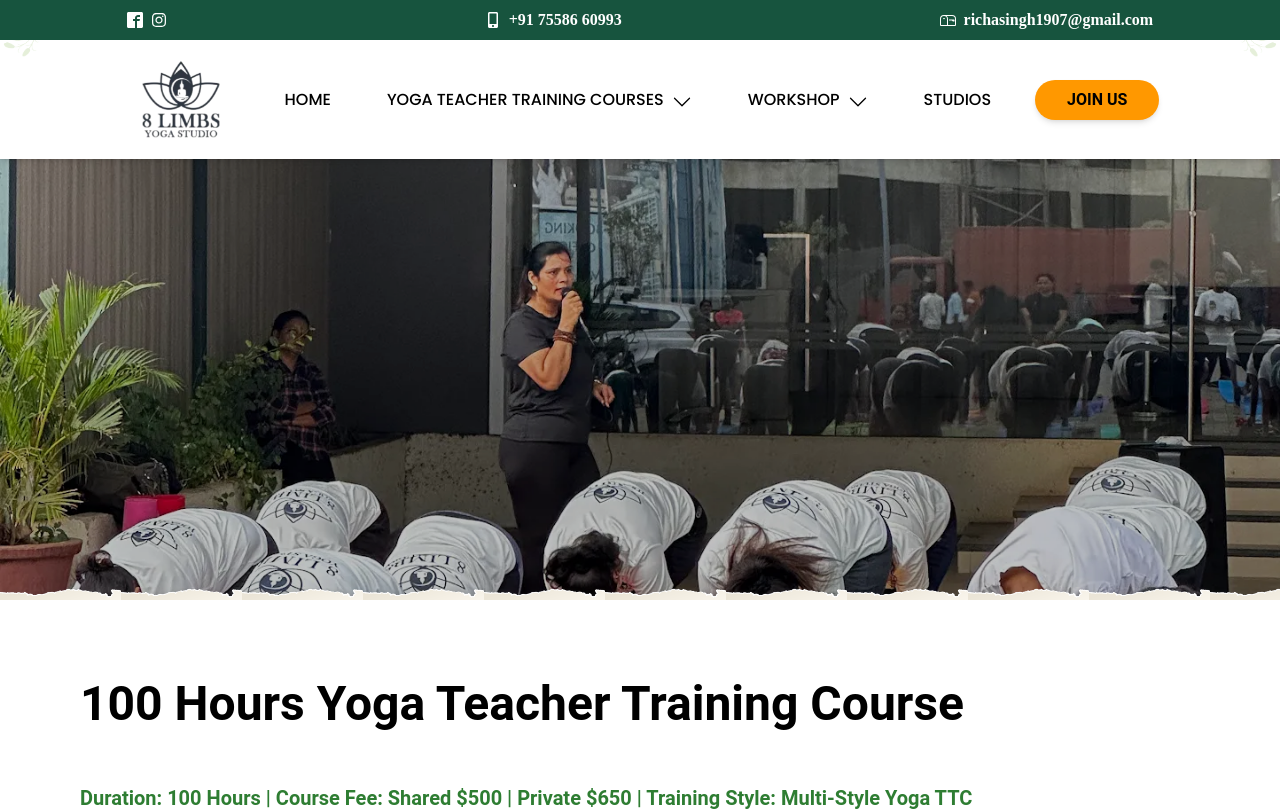
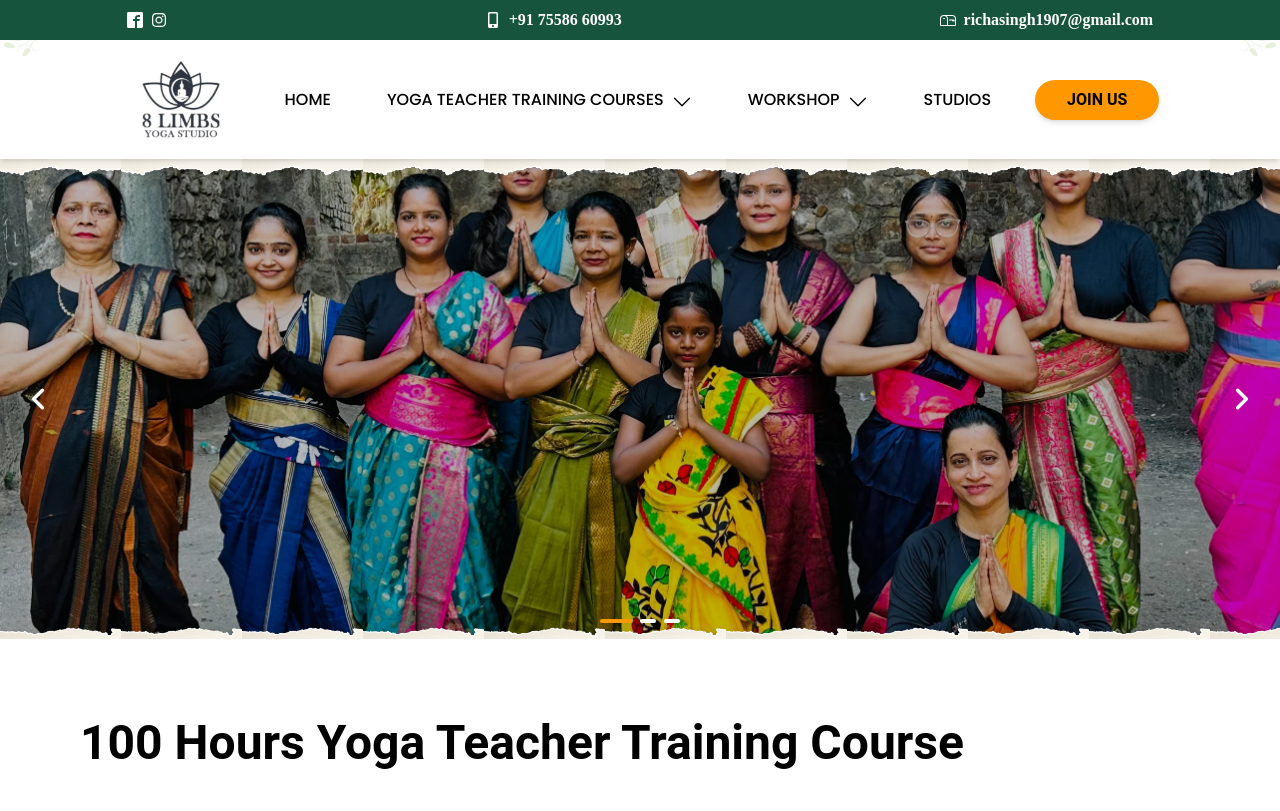
Before and after one commit to vins4407/8limbsyoga, a React (Vite) app: page /100-hour-yoga-teacher-training in a window 1280 px wide. Shown: the top 811 px of the page. Built offline with nearby package versions, Linux system fonts and the light colour scheme.

Commit message:
added corousel to course pages

```diff
--- a/index.html
+++ b/index.html
@@ -21,14 +21,8 @@
     <meta property="og:site_name" content="8 Limbs Yoga Studio">
     <meta property="og:url" content="index.html">
     <meta property="og:description"
-        content="8 Limbs Yoga Studio is The Traditional Yoga School Of Rishikesh We Are Offering Yoga Teacher Training at Rishikesh RYS With Yoga Alliance USA.">
+        content="8 Limbs Yoga Studio is The Traditional Yoga School in Mumbai. We Are Offering Yoga Teacher Training in various domains.">
     <meta property="og:type" content="place">
-    <meta property="og:image" content="https://qph.cf2.quoracdn.net/main-qimg-5128795a9b956a7941764b5aebb209ba">
-    <meta name="twitter:card" content="summary">
-    <meta name="twitter:site" content="@KendraRishikesh">
-    <meta name="twitter:title" content="Rishikesh Yog Kendra - Yoga Teacher Training in Rishikesh">
-    <meta name="twitter:description"
-        content="8limbsYog studiois The Traditional Yoga School Of yoga We Are Offering Yoga Teacher Training ">
   </head>
   <body>
     <div id="root"></div>
--- a/src/Components/100HoursYogaTraining/NavComponent/NavComponent.jsx
+++ b/src/Components/100HoursYogaTraining/NavComponent/NavComponent.jsx
@@ -1,16 +1,59 @@
 import React from 'react';
 import Navbar from '../../Homepage/navbar/Navbar';
 import Headerlinks from '../../Comman/Headerlinks';
+import img1 from "../../../assets/mainassets/slider4.webp"
+import img2 from "../../../assets/mainassets/slider2.webp"
+import img3 from "../../../assets/mainassets/slider3.webp"
+import { Carousel } from '@material-tailwind/react';
 
 function NavComponent({ imgSrc }) {
   return (
     <section>
-      <Headerlinks/>
-      <div className="relative bg-[#f1ece0ff] overflow-hidden flex justify-center items-center">
-        <div className="top-0 w-full absolute">
+      <Headerlinks />
+      <div className=" relative bg-[#f1ece0ff] overflow-hidden flex flex-col ">
+        <div className="">
           <Navbar />
         </div>
-        <img src={imgSrc} alt="image 1" className="brightness-75 h-[35rem] w-full object-cover" />
+        <div className="z-10 w-full h-10 absolute top-24 bg-pageJoint bg-repeat-x bg-contain" />
+
+        <div className=' flex  justify-center'>
+          <Carousel
+            className="    w-full  "
+            navigation={({ setActiveIndex, activeIndex, length }) => (
+              <div className="absolute bottom-4 left-2/4 z-30 flex -translate-x-2/4 gap-2">
+                {new Array(length).fill("").map((_, i) => (
+                  <span
+                    key={i}
+                    className={`block h-1 cursor-pointer rounded-2xl transition-all content-[''] ${activeIndex === i ? "w-8 bg-orange-500" : "w-4 bg-white"
+                      }`}
+                    onClick={() => setActiveIndex(i)}
+                  />
+                ))
+                }
+              </div>
+            )}
+            autoplay={true}
+            autoplayDelay={8000}
+            loop={true}
+          >
+            <img
+              src={img1}
+              alt="image 1"
+              className=" brightness-75   h-[25rem] xl:h-[30rem]  w-full  object-cover "
+            />
+            <img
+              src={img2}
+              alt="image 2"
+              className=" brightness-75  h-[25rem] xl:h-[30rem]   w-full object-cover"
+            />
+            <img
+              src={img3}
+              alt="image 3"
+              className=" brightness-75  h-[25rem] xl:h-[30rem]   w-full object-cover"
+            />
+          </Carousel>
+        </div>
+
         <div className="z-10 w-full h-10 absolute -bottom-7 bg-pageJoint bg-repeat-x bg-contain" />
       </div>
     </section>
--- a/src/Pages/Homepage.jsx
+++ b/src/Pages/Homepage.jsx
@@ -32,10 +32,8 @@ function Homepage() {
       </div>
 
       <div class="fixed bottom-5 left-5  z-50">
-        <a href="https://wa.link/xgp0gf" target="_blank">
+        <a href="tel:+91 75586 60993" target="_blank">
           <div class="bg-orange-500 text-whirete p-4 rounded-full flex items-center justify-center transition duration-300 hover:text-white hover:bg-[#17543eff]">
-            Call Us!
-
             <AiFillPhone color='white' class=" text-4xl" />
           </div>
         </a>
```
